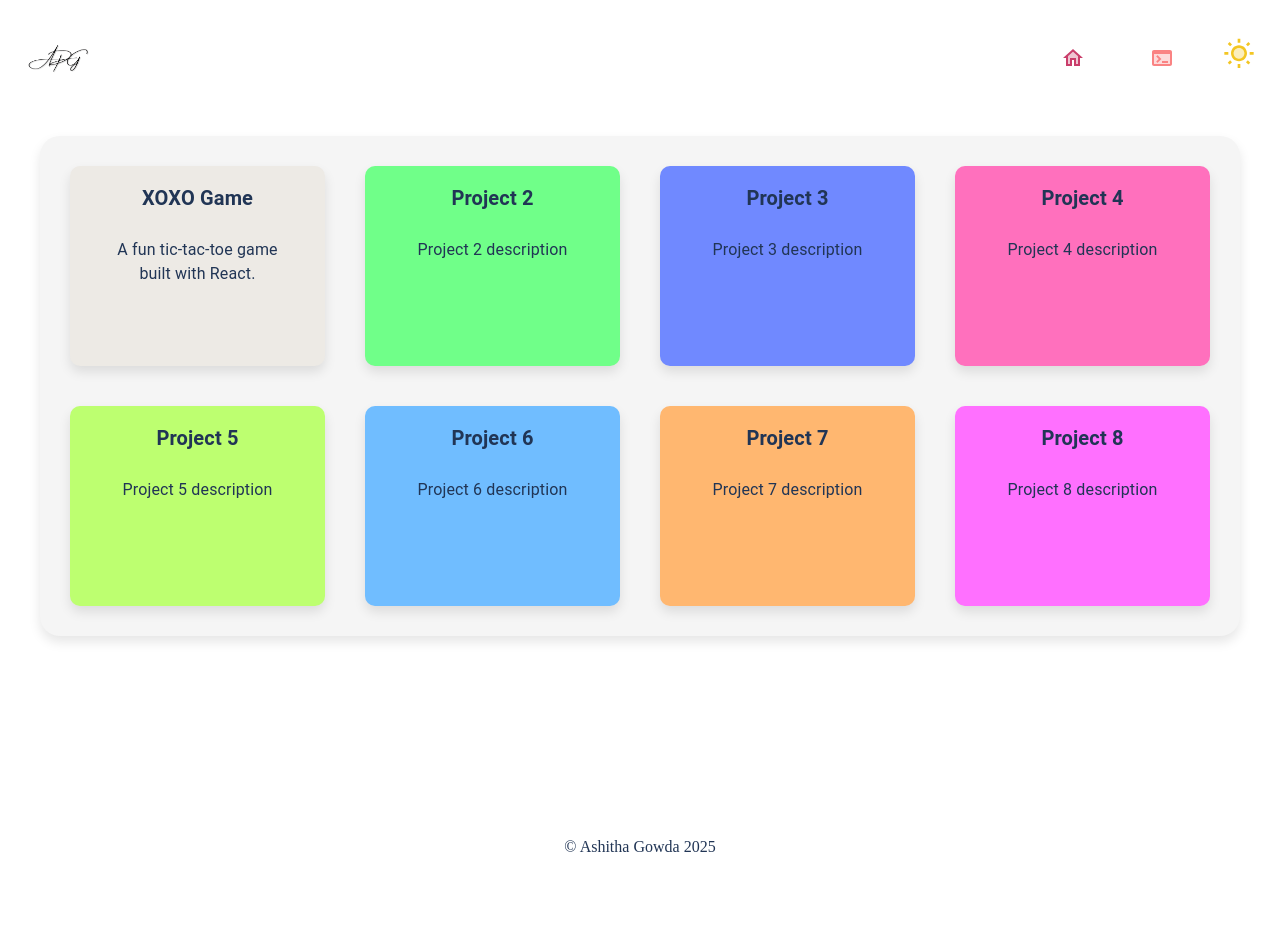
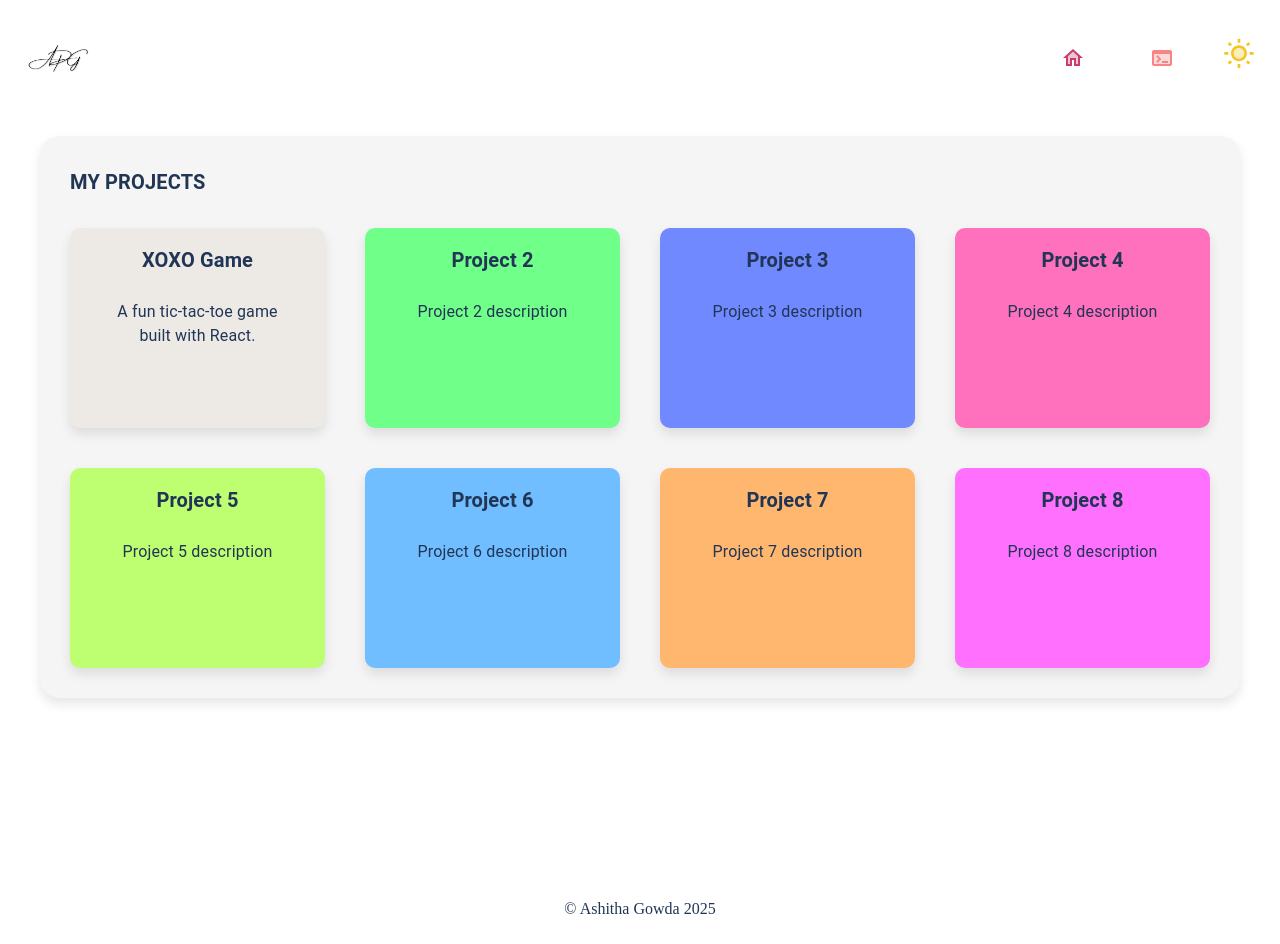
Before and after one commit to AshithaPGowda/portfolio, a Next.js app: page /projects in a window 1280 px wide. Before the commit the page ends 882 px from the top, so only its background shows below. Built offline with nearby package versions, Linux system fonts and the light colour scheme.

Commit message:
added a section heading

```diff
--- a/src/app/components/projects/projectGrid.js
+++ b/src/app/components/projects/projectGrid.js
@@ -40,6 +40,16 @@ const ProjectGrid = ({ projects, onCardClick, theme }) => {
                 transition: "background-color 0.3s ease, box-shadow 0.3s ease",
             }}
         >
+            <Typography
+                variant="h6"
+                style={{
+                    color: COLOURS[`TEXT_COLOUR_${theme}`],
+                    fontWeight: "bold",
+                    textAlign: "center",
+                }}
+            >
+                MY PROJECTS
+            </Typography>
             <Grid container spacing={5} justifyContent="center">
                 {projects.map((project, index) => {
                     const adjustedColor = adjustColor(project.cardBackgroundColor, 30, theme === "LIGHT");
@@ -70,7 +80,7 @@ const ProjectGrid = ({ projects, onCardClick, theme }) => {
                                             transform: "scale(1.12)", // Enlarge the card on hover
                                             boxShadow: "0 12px 24px rgba(0, 0, 0, 0.2)", // Add a stronger shadow on hover
                                         },
-                                        textAlign:"center"
+                                        textAlign: "center",
                                     }}
                                 >
                                     <CardContent>
@@ -89,7 +99,7 @@ const ProjectGrid = ({ projects, onCardClick, theme }) => {
                                                 color: COLOURS[`TEXT_COLOUR_${theme}`],
                                                 transition: "transform 0.1s ease",
                                                 transform: hoveredIndex === index ? "translateY(-18vh)" : "translateY(0)",
-                                                padding: "3vh"
+                                                padding: "3vh",
                                             }}
                                         >
                                             {project.description}
```
